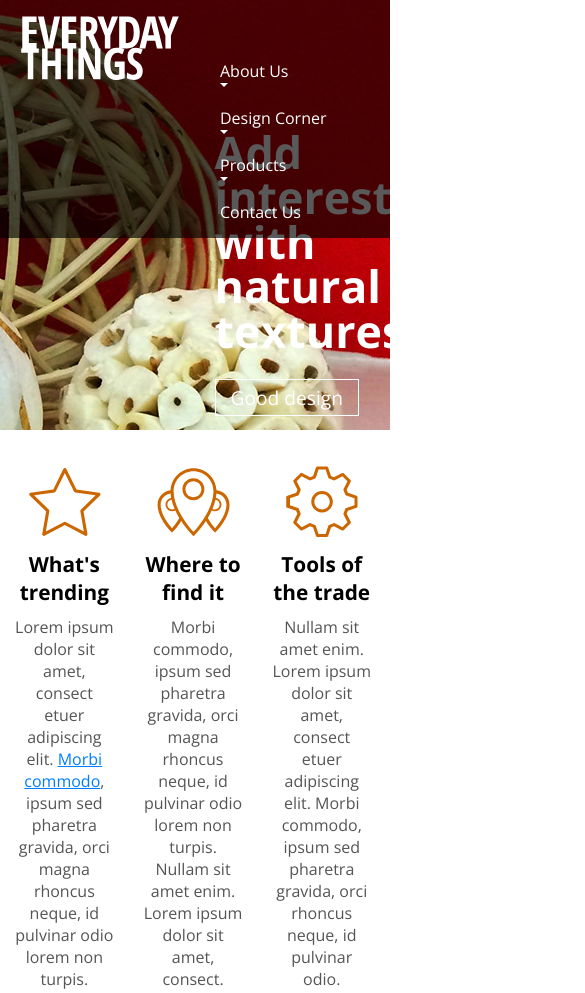
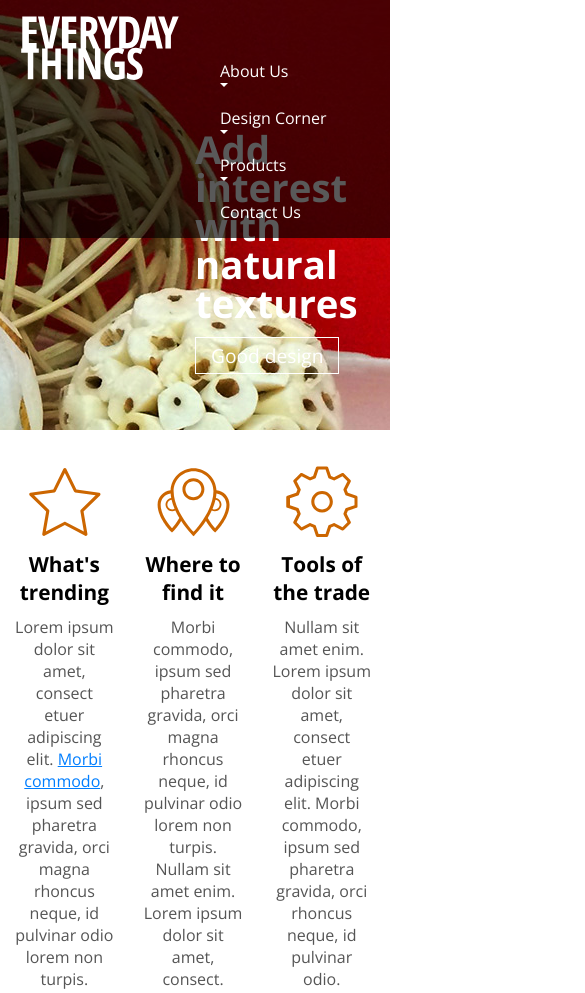
Before and after one commit to adoug/responsive-static-seed, a website: page src/views/index.html in a window 390 px wide. Shown: the top 993 px of the page, 585 px wide, since content can reach past the window. Drawn offline with nearby package versions, Linux system fonts and the light colour scheme.

```diff
--- a/public/css/screen.css
+++ b/public/css/screen.css
@@ -285,3 +285,17 @@
 footer a { margin-left: 30px; color: #777; }
 footer a:visited { color: #777; }
 footer a:hover { color: #000; }
+
+/* Media Queries */
+
+@media screen and (max-width: 1000px) {
+
+    h1 { font-size: 2.4em; }
+
+    /* Header */
+    header div.hero { left: 50%; }
+    header div.hero h1 { margin-bottom: 20px; }
+
+    /* Section - Atmosphere */
+    section.atmosphere article { padding-left: 400px; background-size: 375px auto; }
+}
```
